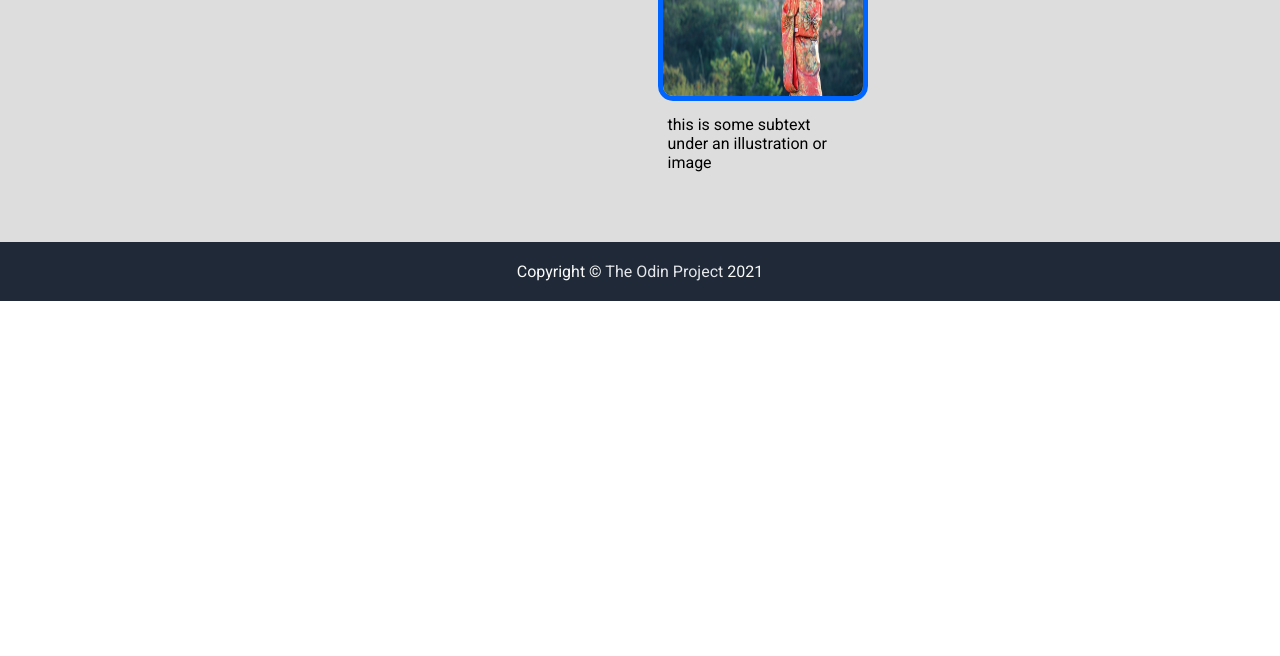
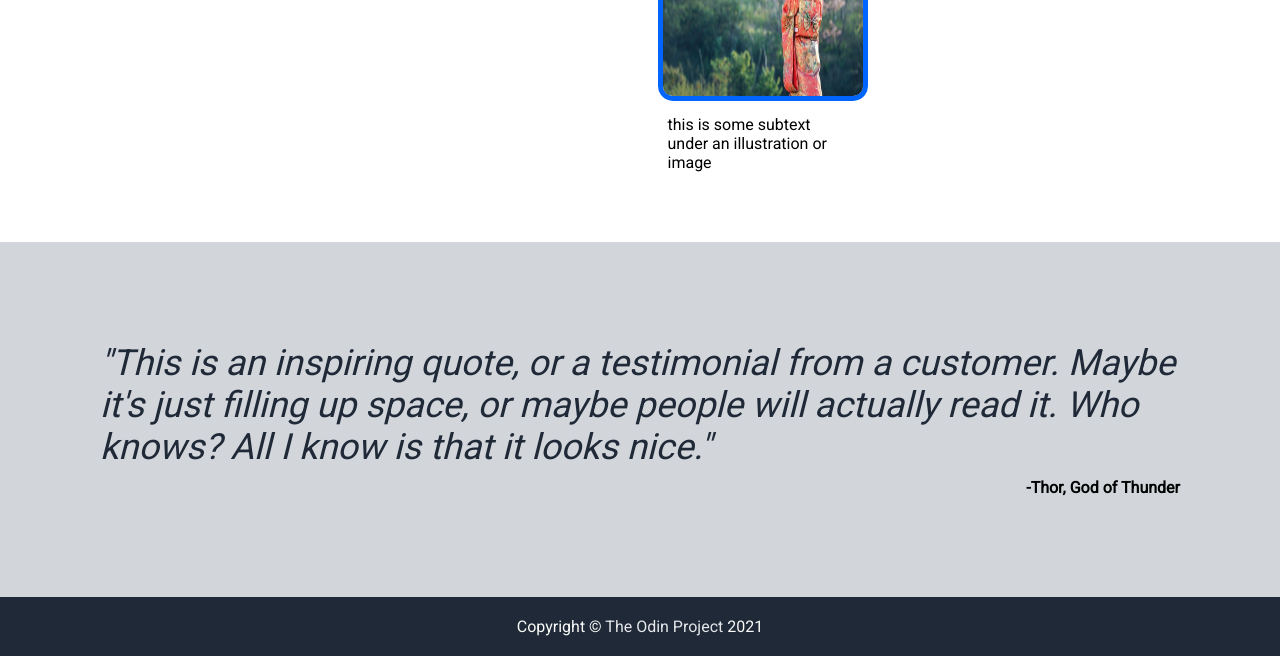
Before and after one commit to pumpernickleWonton/Landing-Page, a plain HTML site: page index.html in a window 1280 px wide. Shown: the part 669-1325 px from the top of the page. Before the commit the page ends 970 px from the top, so only its background shows below. Drawn offline with Linux system fonts and the light colour scheme.

Commit message:
Quote section MOSTLY complete, possible tweaks in the future

```diff
--- a/index.html
+++ b/index.html
@@ -55,7 +55,14 @@
                 </div>
             </div>
         </div>
-        <div class="quote"></div>
+        <div class="wrapper-grey">
+            <div class="quote-wrap">
+                <blockquote class="quote">
+                    <p>"This is an inspiring quote, or a testimonial from a customer. Maybe it's just filling up space, or maybe people will actually read it. Who knows? All I know is that it looks nice."</p>
+                </blockquote>
+                <p class="cite">-Thor, God of Thunder</p>
+            </div>
+        </div>
         <div class="call-to-action"></div>
         <div class="wrapper-blue">
             <footer>
--- a/styles.css
+++ b/styles.css
@@ -1,6 +1,7 @@
 * {
     margin: 0;
     padding: 0;
+    display: border-box;
 }
 
 body {
@@ -20,7 +21,11 @@ body {
 }
 
 .wrapper-white {
-    background-color: #ddd;
+    background-color: white;
+}
+
+.wrapper-grey {
+    background-color: #d2d6db;
 }
 
 /* HEADER SECTION STYLING */
@@ -93,6 +98,7 @@ a {
 .hero-secondary {
     font-size: 18px;
     color: #E5E7EB;
+    margin-bottom: 5px;
 }
 
 .button {
@@ -142,6 +148,27 @@ a {
     padding: 10px;
 }
 
+/* QUOTE SECTION STYLING */
+
+.quote-wrap {
+    display: flex;
+    flex-direction: column;
+    margin: 100px;
+}
+
+.quote > p {
+    font-size: 36px;
+    font-weight: lighter;
+    font-style: italic;
+    color: #1f2937;
+    margin-bottom: 10px;
+}
+
+.cite {
+    font-weight: bolder;
+    align-self: flex-end;
+}
+
 /* FOOTER SYTLING */
 
 footer {
```
Also changed, not shown: 1 other file.
